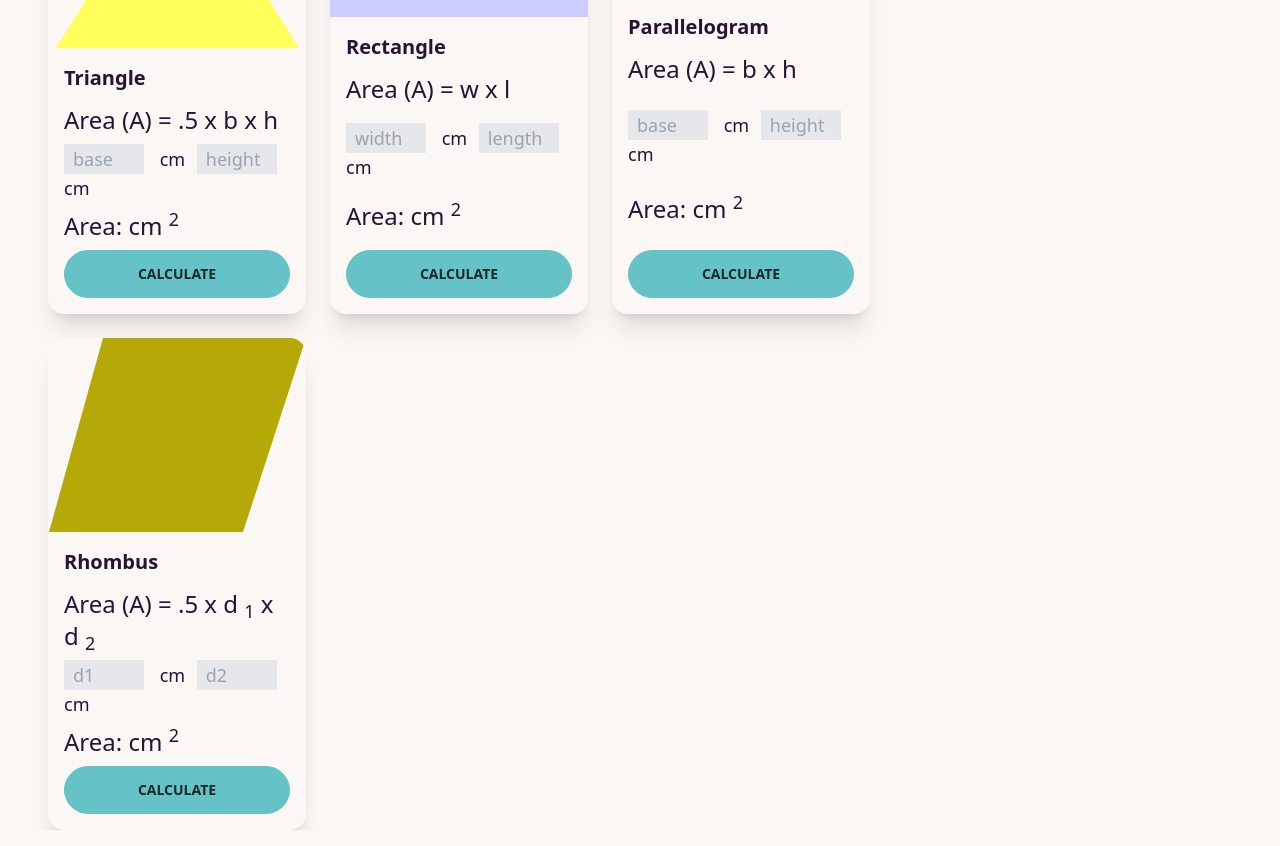
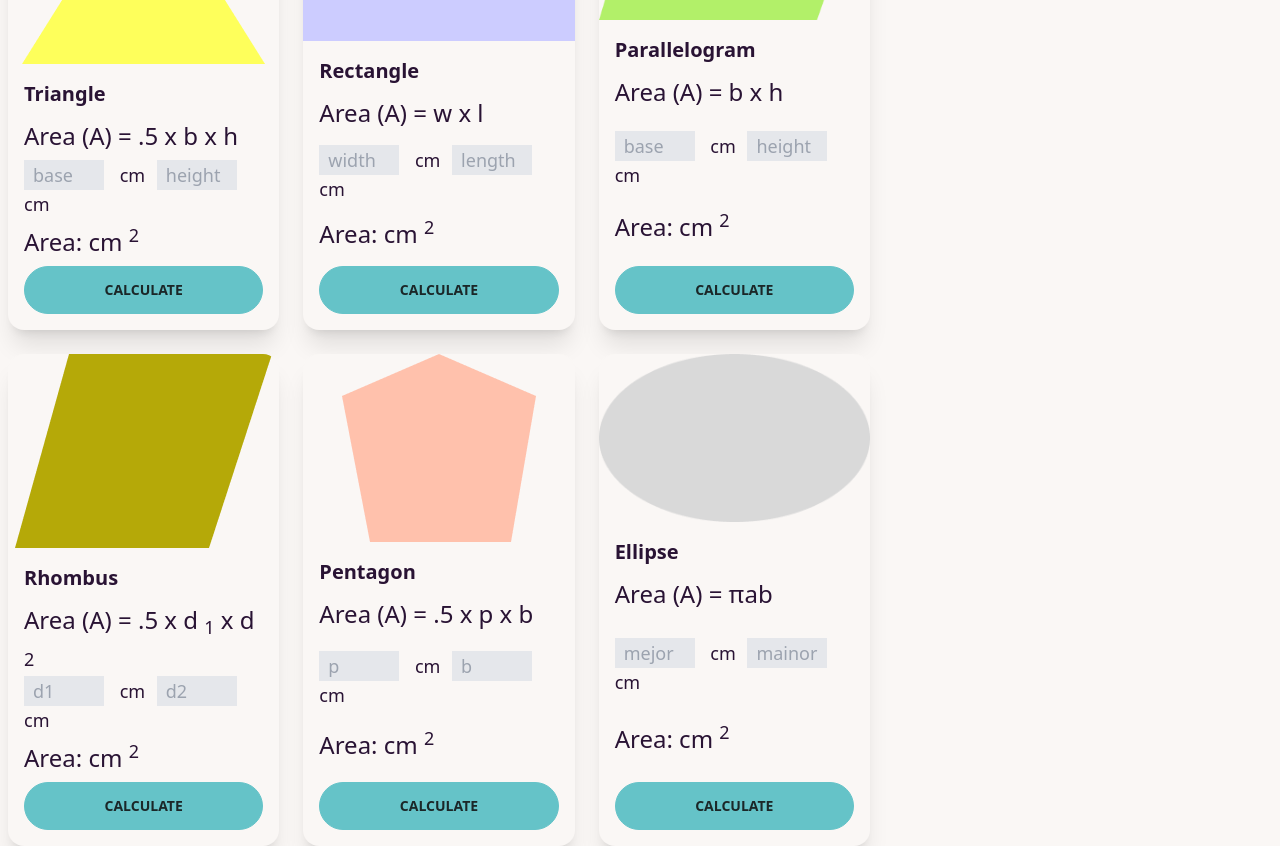
Before and after one commit to saifu9421/js-dom-calculate-area-, a plain HTML site: page index.html in a window 1280 px wide. Shown: the part 146-992 px from the top of the page. Drawn offline with nearby package versions, Linux system fonts and the light colour scheme.

Commit message:
added a last part

```diff
--- a/index.html
+++ b/index.html
@@ -13,9 +13,9 @@
 
      </header>
 
-     <main class="ml-12">
+     <main class="">
       <!-- main  container  -->
-      <div class="flex  flex-col lg:flex-row ">
+      <div class="flex  flex-col lg:flex-row ml-2 mt-4">
         <!-- shape container  -->
 
          <div class="flex-1  grid grid-cols-1 gap-1  md:grid-cols-2 md:gap-3 lg:grid-cols-3 lg:gap-6">
@@ -119,6 +119,56 @@
 
 
 
+                       <!-- Pentagon card  -->
+
+                       <div class="card card-compact   bg-base-100 shadow-xl">
+                        <figure><img src="images/pentagon.png" alt="Shoes" /></figure>
+                        <div class="card-body">
+                          <h2 class="card-title">Pentagon</h2>
+                          <p class="text-2xl"> Area (A) = <span id=""></span> .5 x p x b </p>
+                              <p>
+                              <input type="text" class="border w-20 text-lg  bg-gray-200  px-2 " name="" id="pentagon-p" placeholder="p">
+                              <span class="ml-3 text-lg">cm</span>
+
+                              <input type="text" class="border bg-gray-200  text-lg w-20 px-2 ml-2" name="" id="pentagon-b" placeholder="b">
+                              <span class="  text-lg">cm</span>
+                               </p>
+                               <p class="text-2xl" id="">Area: <span id="pentagon-area"> </span> cm <sup>2</sup> </p>
+
+                          <div class="card-actions ">
+                            <button onclick="calculatePentagonArea()" class="btn btn-primary w-full">Calculate </button>
+                          </div>
+
+                        </div>
+                      </div>
+
+
+
+
+                       <!-- Ellipse card  -->
+
+                       <div class="card card-compact   bg-base-100 shadow-xl">
+                        <figure><img src="images/ellipse.png" alt="Shoes" /></figure>
+                        <div class="card-body">
+                          <h2 class="card-title"> Ellipse</h2>
+                          <p class="text-2xl"> Area (A) = <span id=""></span>πab</p>
+                              <p>
+                              <input type="text" class="border w-20 text-lg  bg-gray-200  px-2 " name="" id="ellipse-a" placeholder="mejor">
+                              <span class="ml-3 text-lg">cm</span>
+
+                              <input type="text" class="border bg-gray-200  text-lg w-20 px-2 ml-2" name="" id="ellipse-b" placeholder="mainor">
+                              <span class="  text-lg">cm</span>
+                               </p>
+                               <p class="text-2xl" id="">Area: <span id="ellipse-area"> </span> cm <sup>2</sup> </p>
+
+                          <div class="card-actions ">
+                            <button onclick="calculateEllipseArea()" class="btn btn-primary w-full">Calculate </button>
+                          </div>
+
+                        </div>
+                      </div>
+
+
 
          </div>
 
--- a/scripts/area.js
+++ b/scripts/area.js
@@ -63,9 +63,32 @@ function calculateParallelogramArea(){
       rhombusArea.innerText =  area;
    };
 
+
+   // pentagon
+
+function calculatePentagonArea(){
+    const p = getInputValue('pentagon-p');
+    const b =  getInputValue('pentagon-b');
+    const area  =  .5 * p * b;
+    const pentagonArea =  document.getElementById('pentagon-area');
+    pentagonArea.innerText =  area;
+
+};
+
+//   EllipseArea:
+
+function calculateEllipseArea(){
+        const a  = getInputValue('ellipse-a');
+        const b  = getInputValue('ellipse-b');
+        const area =  Math.PI* a * b;
+        const ellipseArea  = document.getElementById('ellipse-area');
+        ellipseArea.innerText = area;
+};
+
+
 //  common function   get input value field in number
   function getInputValue(fieldId){
-     const inputField  =    document.getElementById(fieldId);
+     const inputField  =  document.getElementById(fieldId);
      const inputValueText =  inputField.value;
      const value =    parseFloat(inputValueText);
      return value;
```
